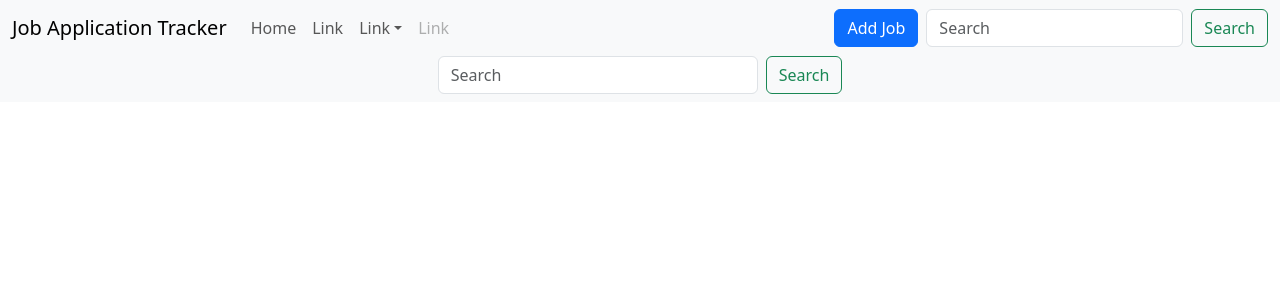
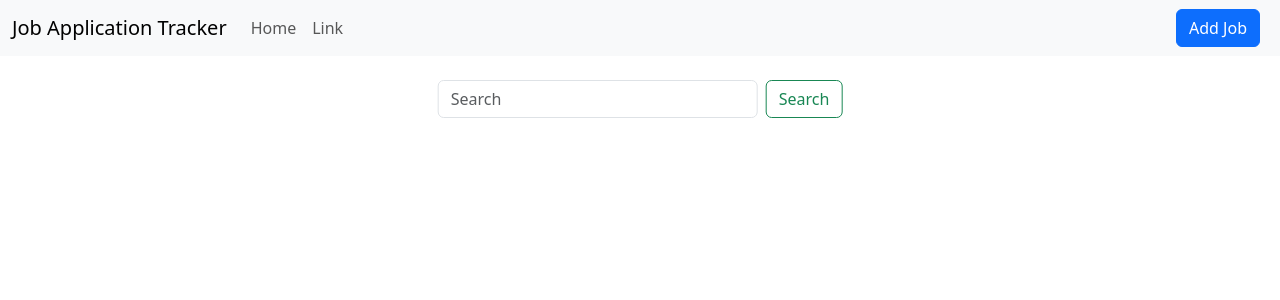
Before and after one commit to cleecoloma/job-application-tracker, a React (Vite) app: page / in a window 1280 px wide. Shown: the top 300 px of the page. Built offline with nearby package versions, Linux system fonts and the light colour scheme.

Commit message:
centered search component

```diff
--- a/src/components/Header.jsx
+++ b/src/components/Header.jsx
@@ -26,7 +26,7 @@ class Header extends React.Component {
               >
                 <Nav.Link href="#action1">Home</Nav.Link>
                 <Nav.Link href="#action2">Link</Nav.Link>
-                <NavDropdown title="Link" id="navbarScrollingDropdown">
+                {/* <NavDropdown title="Link" id="navbarScrollingDropdown">
                   <NavDropdown.Item href="#action3">Action</NavDropdown.Item>
                   <NavDropdown.Item href="#action4">
                     Another action
@@ -38,7 +38,7 @@ class Header extends React.Component {
                 </NavDropdown>
                 <Nav.Link href="#" disabled>
                   Link
-                </Nav.Link>
+                </Nav.Link> */}
               </Nav>
               <Button
                 className="me-2"
@@ -47,15 +47,6 @@ class Header extends React.Component {
               >
                 Add Job
               </Button>
-              <Form className="d-flex">
-                <Form.Control
-                  type="search"
-                  placeholder="Search"
-                  className="me-2"
-                  aria-label="Search"
-                />
-                <Button variant="outline-success">Search</Button>
-              </Form>
             </Navbar.Collapse>
           </Container>
         </Navbar>
--- a/src/components/Search.jsx
+++ b/src/components/Search.jsx
@@ -10,22 +10,26 @@ class Search extends React.Component {
   }
 
   render() {
+     const searchStyle = {
+       position: 'fixed',
+       top: '5rem',
+       left: '50%', // To horizontally center the search bar
+       transform: 'translateX(-50%)', // To center it horizontally
+     };
     return (
       <>
-        <Navbar expand="lg" className="bg-body-tertiary mt-5" fixed="top">
-          <Container fluid>
-            <Form className="d-flex justify-content-center mx-auto">
+        <div style={searchStyle}>
+          <Form className="d-flex mx-auto">
             <Form.Control
               type="search"
-                style={{ width:"20rem"}}
+              style={{ width: '20rem' }}
               placeholder="Search"
               className="me-2"
               aria-label="Search"
             />
             <Button variant="outline-success">Search</Button>
           </Form>
-          </Container>
-        </Navbar>
+        </div>
       </>
     );
   }
```
Lines whose indentation alone changed are shown as unchanged.
